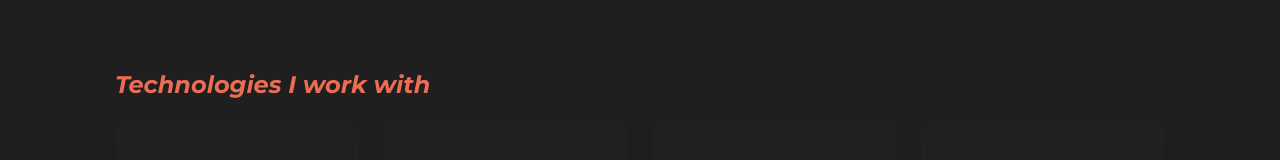
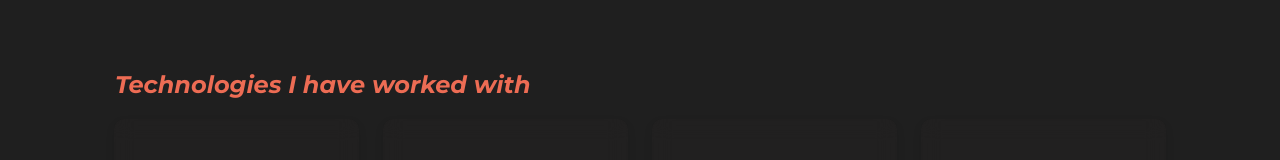
Before and after one commit to CodeRLopez/page, a Next.js app: page / in a window 1280 px wide. Shown: the part 609-769 px from the top of the page. Built offline with nearby package versions, Linux system fonts and the light colour scheme.

Commit message:
Change in the title for technologies

```diff
--- a/src/pages/index.js
+++ b/src/pages/index.js
@@ -176,7 +176,7 @@ export default function Home() {
       </Slider>
       <MainContainer>
         <H2>
-          Technologies I work with
+          Technologies I have worked with
         </H2>
         <Cards />
       </MainContainer>
```
